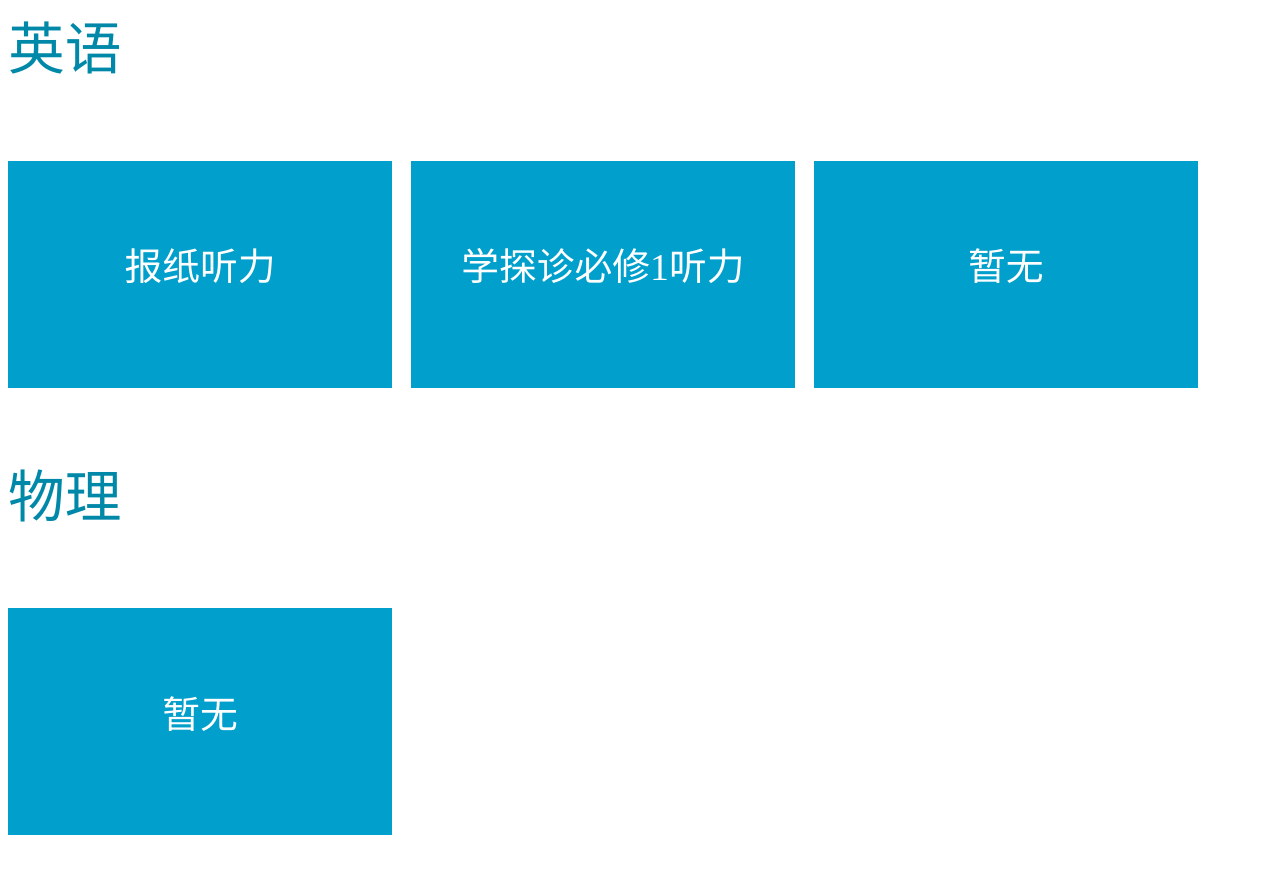
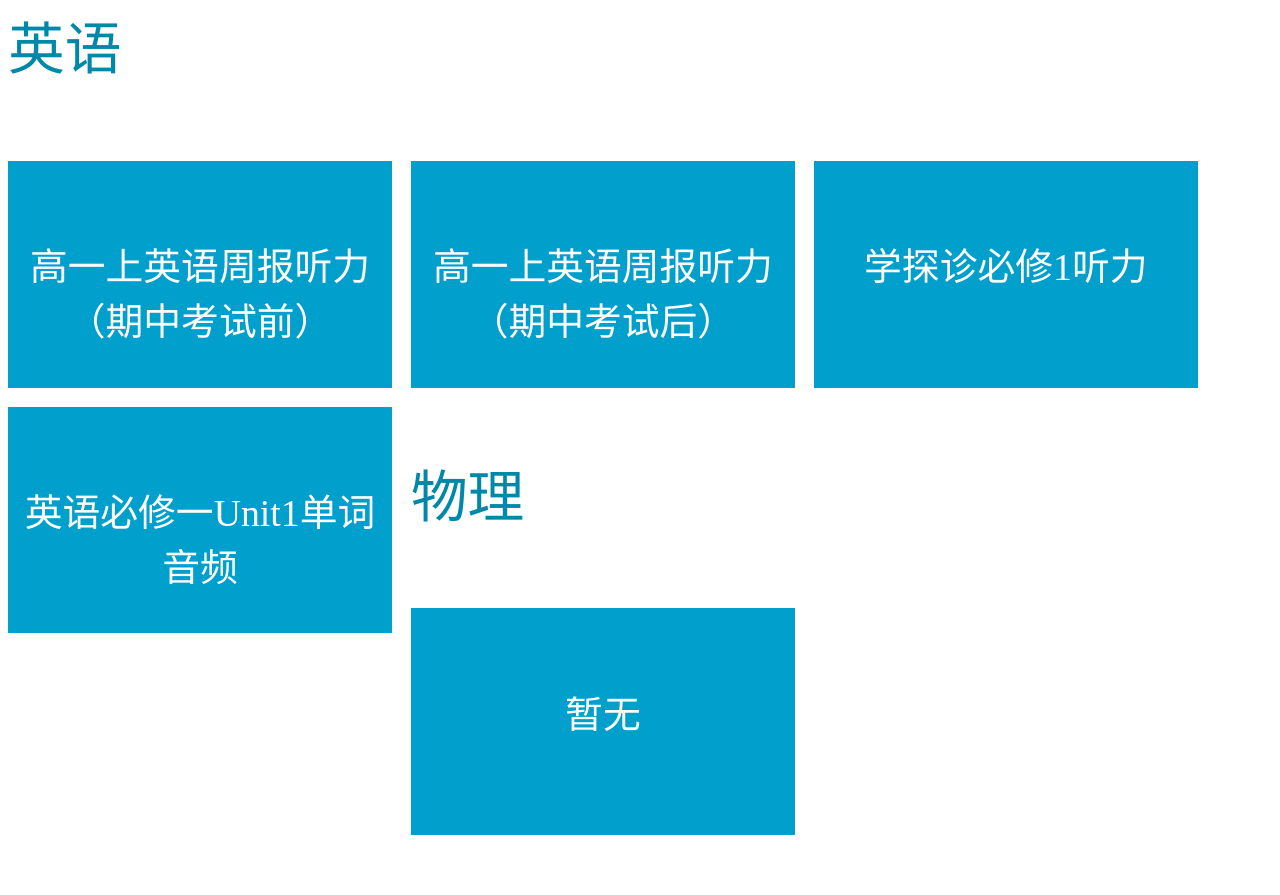
Before and after one commit to bj201504/bj201504.github.io, a plain HTML site: page index.html in a window 1280 px wide. Shown: the part 1085-1980 px from the top of the page. Drawn offline with Linux system fonts and the light colour scheme.

Commit message:
Update index.html

```diff
--- a/index.html
+++ b/index.html
@@ -70,7 +70,12 @@
 	<p class="title">英语</p>
 	<a href="">
 		<div class="content">
-			<p>报纸听力</p>
+			<p>高一上英语周报听力（期中考试前）</p>
+		</div>
+	</a>
+		<a href="">
+		<div class="content">
+			<p>高一上英语周报听力（期中考试后）</p>
 		</div>
 	</a>
 	<a href="">
@@ -78,9 +83,9 @@
 			<p>学探诊必修1听力</p>
 		</div>
 	</a>
-	<a href="">
+	<a href="http://yunpan.taobao.com/s/22znr2QHB4S">
 		<div class="content">
-			<p>暂无</p>
+			<p>英语必修一Unit1单词音频</p>
 		</div>
 	</a>
 	<br/>
```
